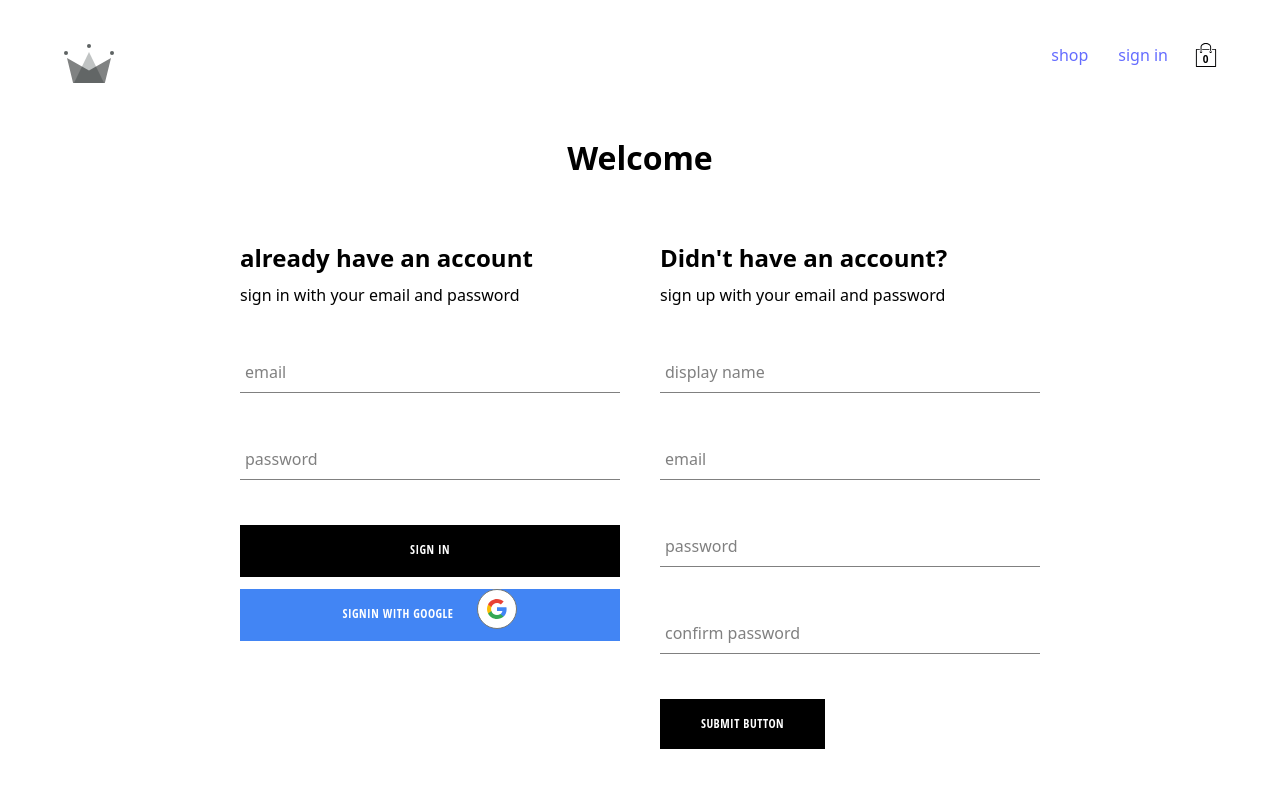
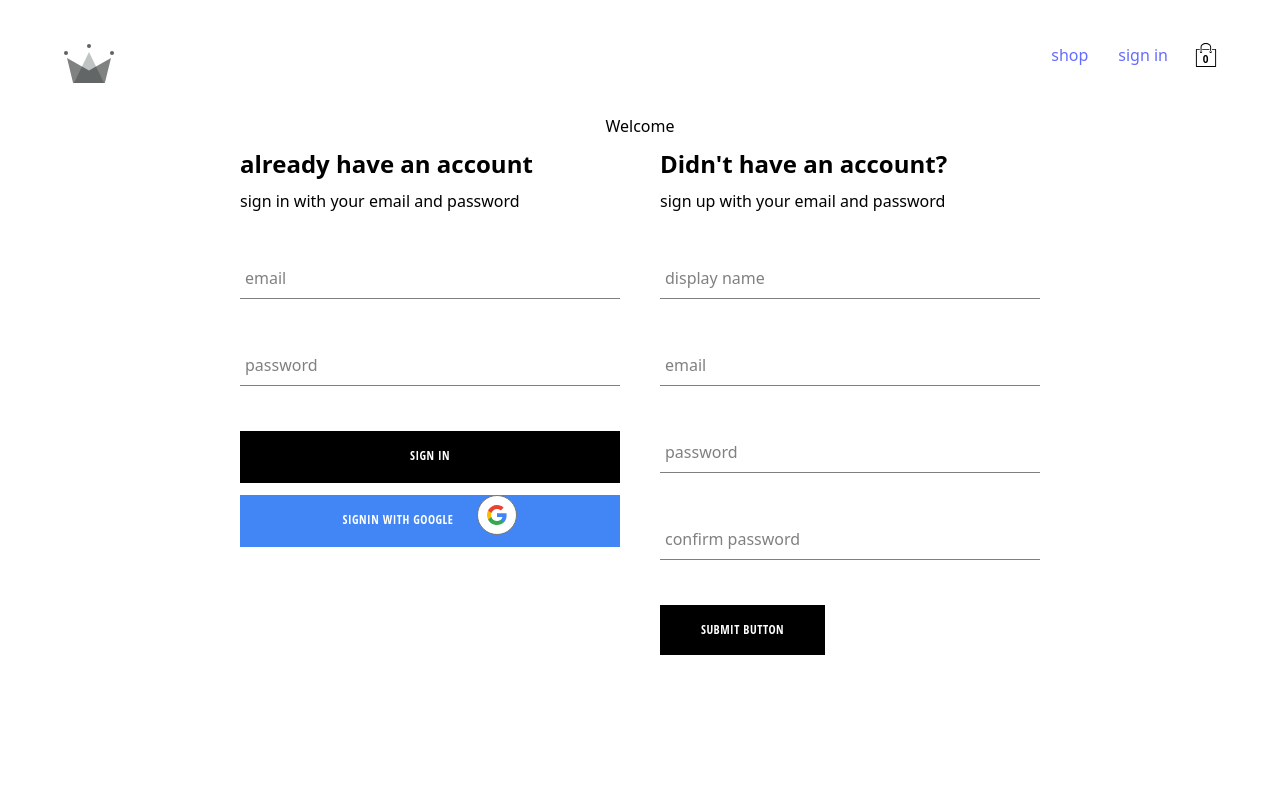
Before and after one commit to mohamedOsman21/crown-shop, a React (Vite) app: page /auth in a window 1280 px wide. Shown: the top 788 px of the page. Built offline with nearby package versions, Linux system fonts and the light colour scheme; no server answers; the database is empty.

Commit message:
Update UserAuthentication.component.jsx

```diff
--- a/src/routes/userAuthentication/UserAuthentication.component.jsx
+++ b/src/routes/userAuthentication/UserAuthentication.component.jsx
@@ -15,7 +15,7 @@ function UserAuthentication() {
 
   return (
     <div className="auth-container">
-      <h1>Welcome</h1>
+      <span>Welcome</span>
       <div className="forms">
         <SignInForm />
         <SignupForm />
```
